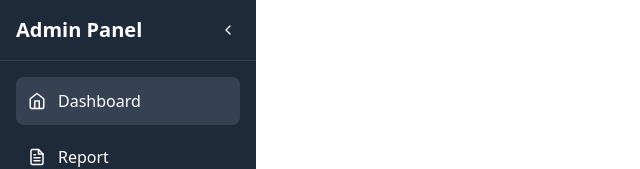
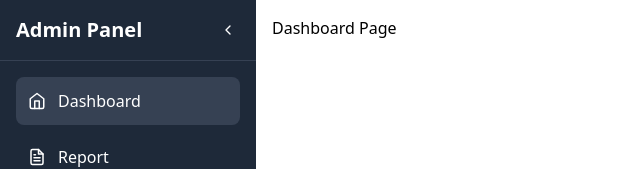
Before and after one commit to rajanCuro/NewMasterAdminWeb, a React (Vite) app: page / in a window 1280 px wide. Both pictures are taken after a click on the button "Sign In". Shown: the top 169 px of the page, without its empty margins (0-640 px from the left). Built offline with nearby package versions, Linux system fonts and the light colour scheme.

Commit message:
fixed  sidebra collpas issue

```diff
--- a/src/App.jsx
+++ b/src/App.jsx
@@ -6,19 +6,39 @@ import Zonal from './pages/ZonalHead/Zonal';
 
 function App() {
   const [isLoggedIn, setIsLoggedIn] = useState(false);
+  const [collapsed, setCollapsed] = useState(false); // Manage sidebar collapsed state
+
+  // Function to toggle sidebar collapse state
+  const toggleSidebar = () => setCollapsed(!collapsed);
 
   return (
     <Router>
-      {isLoggedIn && <Sidebar />}
+      <div className="flex">
+        {/* Pass collapsed state and toggle function to Sidebar */}
+        {isLoggedIn && <Sidebar collapsed={collapsed} toggleSidebar={toggleSidebar} />}
+
+        {/* Main content area with dynamic margin */}
+        <main
+          className={`flex-1 transition-all duration-300 ease-in-out ${isLoggedIn ? (collapsed ? 'md:ml-20' : 'md:ml-64') : ''
+            } ${isLoggedIn ? 'ml-0' : ''}`}
+        >
           <Routes>
-        <Route path="/" element={isLoggedIn ? <Navigate to="/dashboard" /> : <Login onLogin={() => setIsLoggedIn(true)} />} />
-        <Route path="/dashboard" element={isLoggedIn ? <h1>Dashboard Page</h1> : <Navigate to="/" />} />
+            <Route
+              path="/"
+              element={isLoggedIn ? <Navigate to="/dashboard" /> : <Login onLogin={() => setIsLoggedIn(true)} />}
+            />
+            <Route path="/dashboard" element={isLoggedIn ? <h1 className="p-4">Dashboard Page</h1> : <Navigate to="/" />} />
             <Route path="/report" element={isLoggedIn ? <h1 className="p-4">Report Page</h1> : <Navigate to="/" />} />
             <Route path="/zonal" element={isLoggedIn ? <Zonal /> : <Navigate to="/" />} />
             <Route path="/agent" element={isLoggedIn ? <h1 className="p-4">Agent Page</h1> : <Navigate to="/" />} />
-        <Route path="/circle-officer" element={isLoggedIn ? <h1 className="p-4">Circle Officer Page</h1> : <Navigate to="/" />} />
+            <Route
+              path="/circle-officer"
+              element={isLoggedIn ? <h1 className="p-4">Circle Officer Page</h1> : <Navigate to="/" />}
+            />
             <Route path="/settings" element={isLoggedIn ? <h1 className="p-4">Settings Page</h1> : <Navigate to="/" />} />
           </Routes>
+        </main>
+      </div>
     </Router>
   );
 }
--- a/src/components/sidebar.jsx
+++ b/src/components/sidebar.jsx
@@ -9,15 +9,13 @@ import {
   FiSettings,
   FiChevronLeft,
   FiChevronRight,
-  FiMenu
+  FiMenu,
 } from 'react-icons/fi';
 
-const Sidebar = () => {
-  const [collapsed, setCollapsed] = useState(false);
+const Sidebar = ({ collapsed, toggleSidebar }) => {
   const [mobileOpen, setMobileOpen] = useState(false);
   const location = useLocation();
 
-  const toggleSidebar = () => setCollapsed(!collapsed);
   const toggleMobileSidebar = () => setMobileOpen(!mobileOpen);
 
   const menuItems = [
@@ -32,15 +30,23 @@ const Sidebar = () => {
   return (
     <>
       {/* Mobile menu button */}
-      <button onClick={toggleMobileSidebar} className="md:hidden fixed top-4 left-4 z-50 p-2 rounded-md sidebar_bg">
+      <button
+        onClick={toggleMobileSidebar}
+        className="md:hidden fixed top-4 left-4 z-50 p-2 rounded-md sidebar_bg"
+      >
         <FiMenu className="text-xl" />
       </button>
 
       {/* Sidebar */}
-      <div className={`fixed top-0 left-0 h-screen sidebar_bg transition-all duration-300 ease-in-out ${collapsed ? 'w-20' : 'w-64'} ${mobileOpen ? 'translate-x-0' : '-translate-x-full md:translate-x-0'} z-40`}>
+      <div
+        className={`fixed top-0 left-0 h-screen sidebar_bg transition-all duration-300 ease-in-out ${collapsed ? 'w-20' : 'w-64'
+          } ${mobileOpen ? 'translate-x-0' : '-translate-x-full md:translate-x-0'} z-40`}
+      >
         <div className="flex flex-col h-full">
           {/* Logo */}
-          <div className={`flex items-center ${collapsed ? 'justify-center' : 'justify-between'} p-4 border-b border-gray-700`}>
+          <div
+            className={`flex items-center ${collapsed ? 'justify-center' : 'justify-between'} p-4 border-b border-gray-700`}
+          >
             {!collapsed && <h1 className="text-xl font-bold">Admin Panel</h1>}
             <button onClick={toggleSidebar} className="p-1 rounded-full hover:bg-gray-700">
               {collapsed ? <FiChevronRight /> : <FiChevronLeft />}
@@ -54,7 +60,8 @@ const Sidebar = () => {
                 <li key={index}>
                   <Link
                     to={item.path}
-                    className={`flex items-center p-3 rounded-lg transition-colors ${location.pathname === item.path ? 'bg-gray-700' : 'hover:bg-gray-700'} ${collapsed ? 'justify-center' : ''}`}
+                    className={`flex items-center p-3 rounded-lg transition-colors ${location.pathname === item.path ? 'bg-gray-700' : 'hover:bg-gray-700'
+                      } ${collapsed ? 'justify-center' : ''}`}
                   >
                     <span className="flex-shrink-0">{item.icon}</span>
                     {!collapsed && <span className="ml-3">{item.label}</span>}
@@ -65,7 +72,9 @@ const Sidebar = () => {
           </nav>
 
           {/* Profile */}
-          <div className={`p-4 border-t border-gray-700 ${collapsed ? 'text-center' : 'flex items-center'}`}>
+          <div
+            className={`p-4 border-t border-gray-700 ${collapsed ? 'text-center' : 'flex items-center'}`}
+          >
             <div className="w-8 h-8 rounded-full bg-gray-600 flex items-center justify-center">
               <span>U</span>
             </div>
@@ -80,7 +89,12 @@ const Sidebar = () => {
       </div>
 
       {/* Overlay for mobile */}
-      {mobileOpen && <div onClick={toggleMobileSidebar} className="md:hidden fixed inset-0 bg-black bg-opacity-50 z-30"></div>}
+      {mobileOpen && (
+        <div
+          onClick={toggleMobileSidebar}
+          className="md:hidden fixed inset-0 bg-black bg-opacity-50 z-30"
+        ></div>
+      )}
     </>
   );
 };
```
Lines whose indentation alone changed are shown as unchanged.
